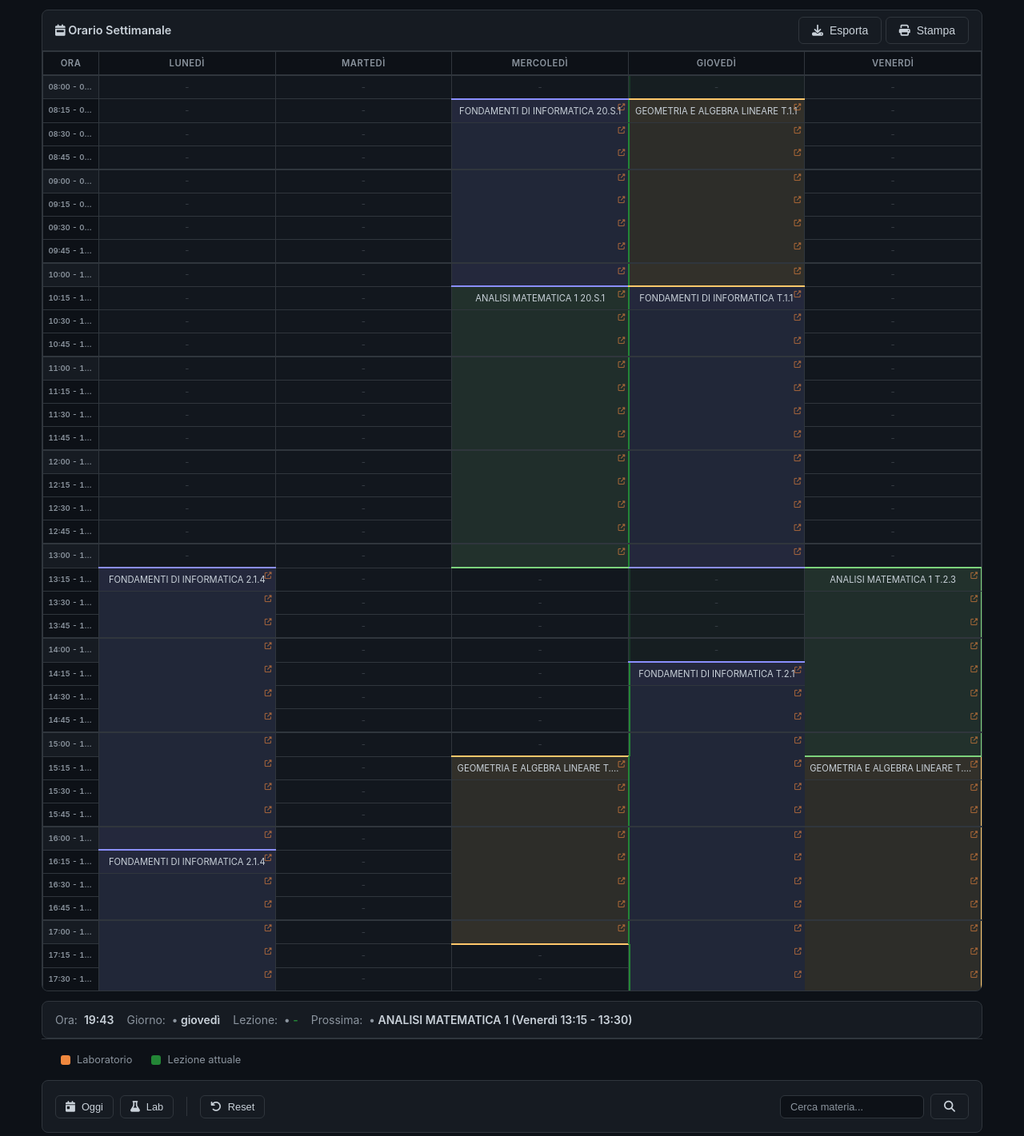
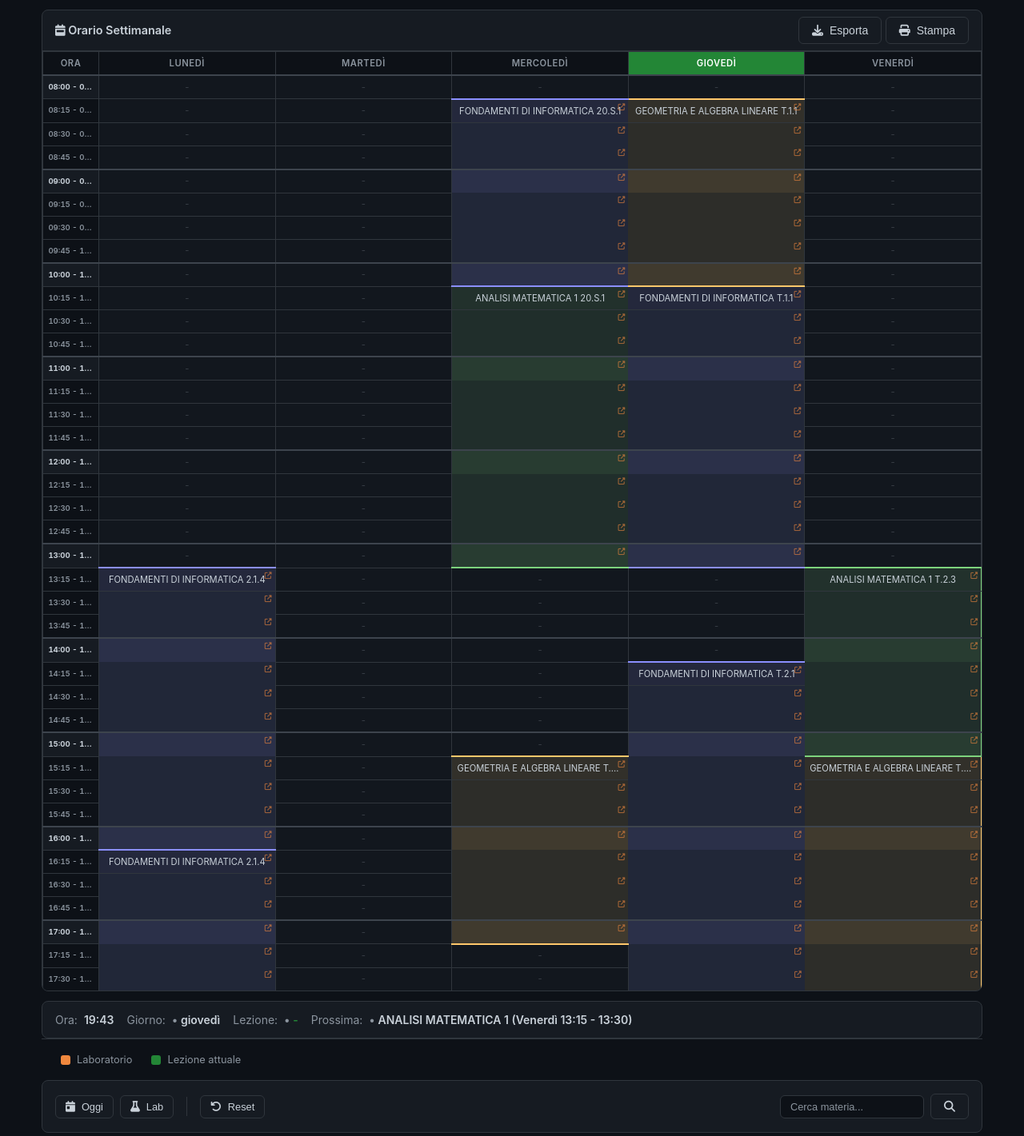
Before and after one commit to lowtaper42069/sigmaorario, a PHP site: page / in a window 1280 px wide. Shown: the part 119-1540 px from the top of the page at 80% size. Run offline with PHP 8.4, Linux system fonts and the light colour scheme; some libraries are stand-ins or nearby versions.

Commit message:
UI: stronger hour separators, highlight day in header only

```diff
--- a/js/realtime.js
+++ b/js/realtime.js
@@ -250,19 +250,16 @@ function showToday() {
     const today = new Date().getDay();
     if (today === 0 || today === 6) return;
 
-    const isHighlighted = document.querySelector('#scheduleTable td.today-highlight');
+    const isHighlighted = document.querySelector('#scheduleTable th.today-highlight');
     if (isHighlighted) return;
 
     const dayIndex = getGiornoIndex();
     if (dayIndex === -1) return;
 
-    const rows = document.querySelectorAll('#scheduleTable tbody tr');
-    rows.forEach(row => {
-        const cells = row.querySelectorAll('td');
-        if (cells[dayIndex + 1]) {
-            cells[dayIndex + 1].classList.add('today-highlight');
-        }
-    });
+    const header = document.querySelector('#scheduleTable thead tr');
+    if (header && header.children[dayIndex + 1]) {
+        header.children[dayIndex + 1].classList.add('today-highlight');
+    }
 }
 
 function toggleLabs() {
--- a/styles/main.css
+++ b/styles/main.css
@@ -52,7 +52,8 @@ header h1 { font-size: 1.5rem; font-weight: 600; letter-spacing: -0.02em; margin
 .table-wrapper { overflow-x: auto; overflow-y: auto; max-height: 70vh; }
 table { width: 100%; border-collapse: collapse; table-layout: fixed; }
 th, td { padding: 0.35rem 0.4rem; text-align: center; border: 1px solid var(--cal-border); vertical-align: middle; overflow: hidden; }
-th { background: var(--cal-bg); font-size: 0.7rem; font-weight: 600; color: var(--cal-text-muted); text-transform: uppercase; letter-spacing: 0.05em; position: sticky; top: 0; z-index: 2; }
+th { background: var(--cal-bg); font-size: 0.7rem; font-weight: 600; color: var(--cal-text-muted); text-transform: uppercase; letter-spacing: 0.05em; position: sticky; top: 0; z-index: 2; transition: all 0.2s; }
+th.today-highlight { background: var(--cal-green); color: #fff; box-shadow: inset 0 -3px 0 var(--cal-green); }
 td { font-size: 0.7rem; color: var(--cal-text); min-height: 36px; overflow: hidden; text-overflow: ellipsis; white-space: nowrap; }
 td:first-child { color: var(--cal-text-muted); font-size: 0.65rem; white-space: nowrap; width: 70px; min-width: 60px; background: var(--cal-bg); position: sticky; left: 0; z-index: 1; }
 th:first-child { width: 70px; min-width: 60px; background: var(--cal-bg); z-index: 3; }
@@ -68,8 +69,9 @@ td.today-highlight { background: rgba(35, 134, 54, 0.12); box-shadow: inset 2px
 
 td.time-col { background: var(--cal-bg); font-size: 0.6rem; color: var(--cal-text-muted); font-weight: 600; white-space: nowrap; font-variant-numeric: tabular-nums; }
 
-tr.hour-separator td { border-top: 2px solid var(--cal-border); }
-tr.hour-separator td.time-col { background: var(--cal-header-bg); }
+tr.hour-separator td { border-top: 2px solid var(--cal-border-light); }
+tr.hour-separator td.time-col { background: var(--cal-header-bg); color: var(--cal-text); font-weight: 700; }
+tr.hour-separator td:not(.time-col):not(.empty) { background: color-mix(in srgb, var(--subject-color) 18%, transparent); }
 
 td.block {
     border-left: none;
```
